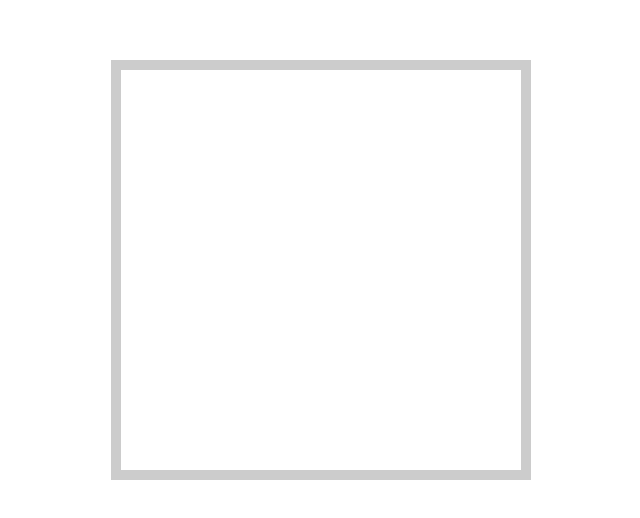
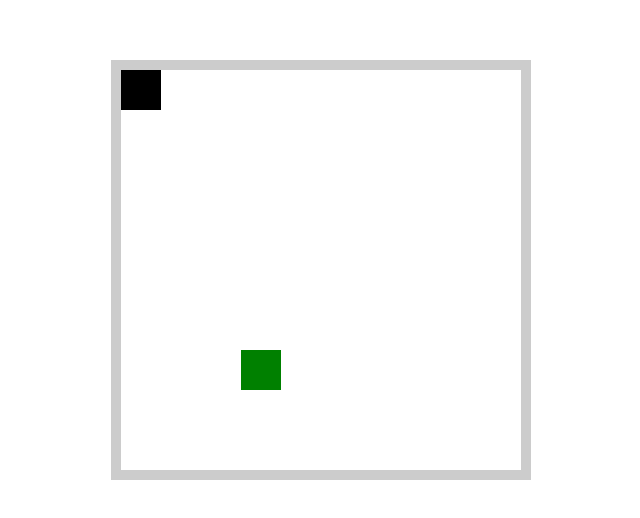
Before and after one commit to sergiocme/pick-fruit, a plain HTML site: page web/client.html in a window 1280 px wide. Shown: the part 130-648 px from the top of the page, without its empty margins (319-959 px from the left). Drawn offline with Linux system fonts and the light colour scheme.

Commit message:
Set player1 and fruit1 before render

```diff
--- a/web/client.html
+++ b/web/client.html
@@ -234,6 +234,17 @@
     const input = createInput();
     input.subcribe(game.movePlayer);
 
+    game.addPlayer({
+      id: 'player1',
+      positionX: 0,
+      positionY: 0,
+    });
+
+    game.addFruit({
+      id: 'fruit1',
+      positionX: 3,
+      positionY: 7,
+    });
     game.renderScreen();
   </script>
 </body>
```
